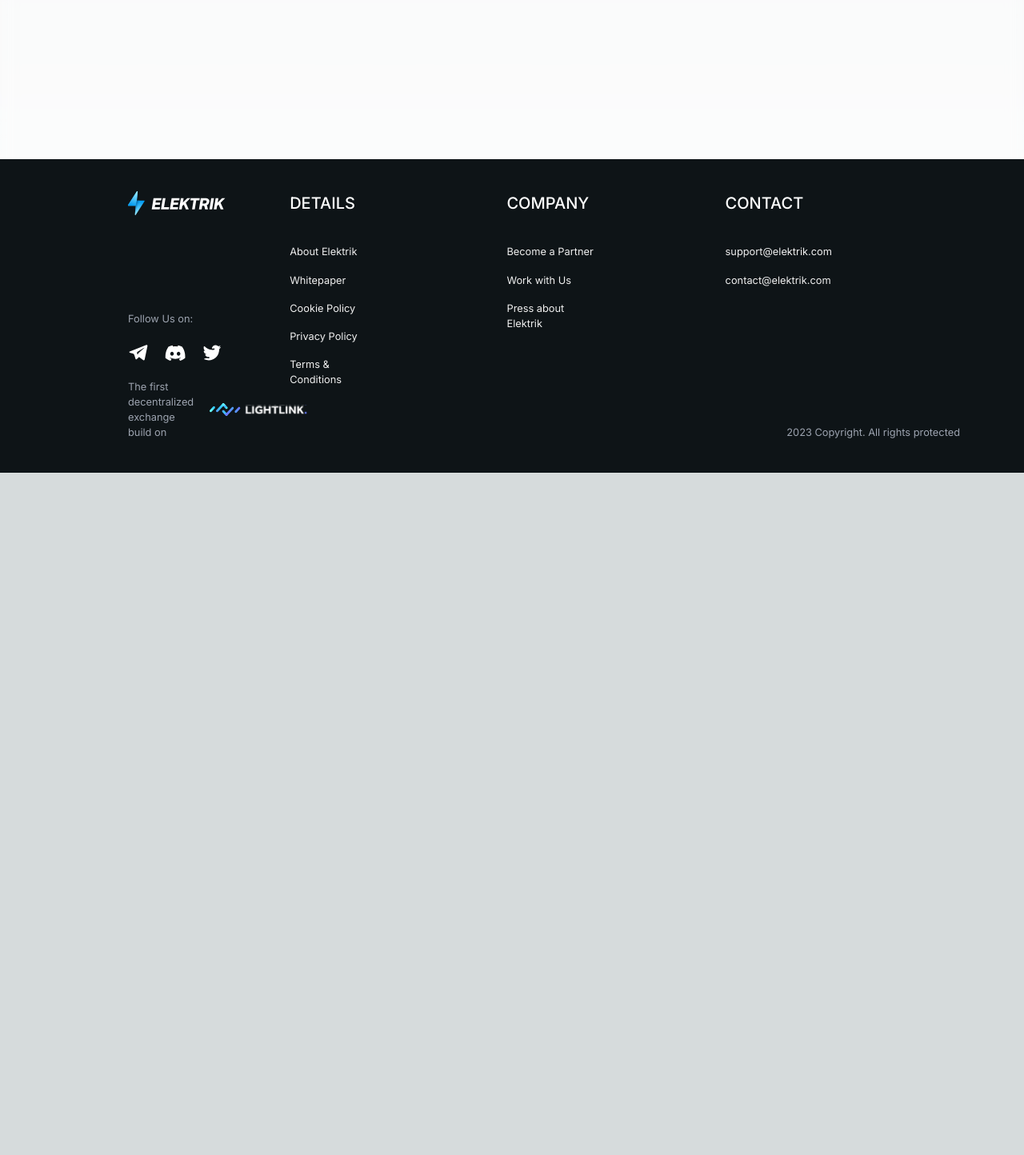
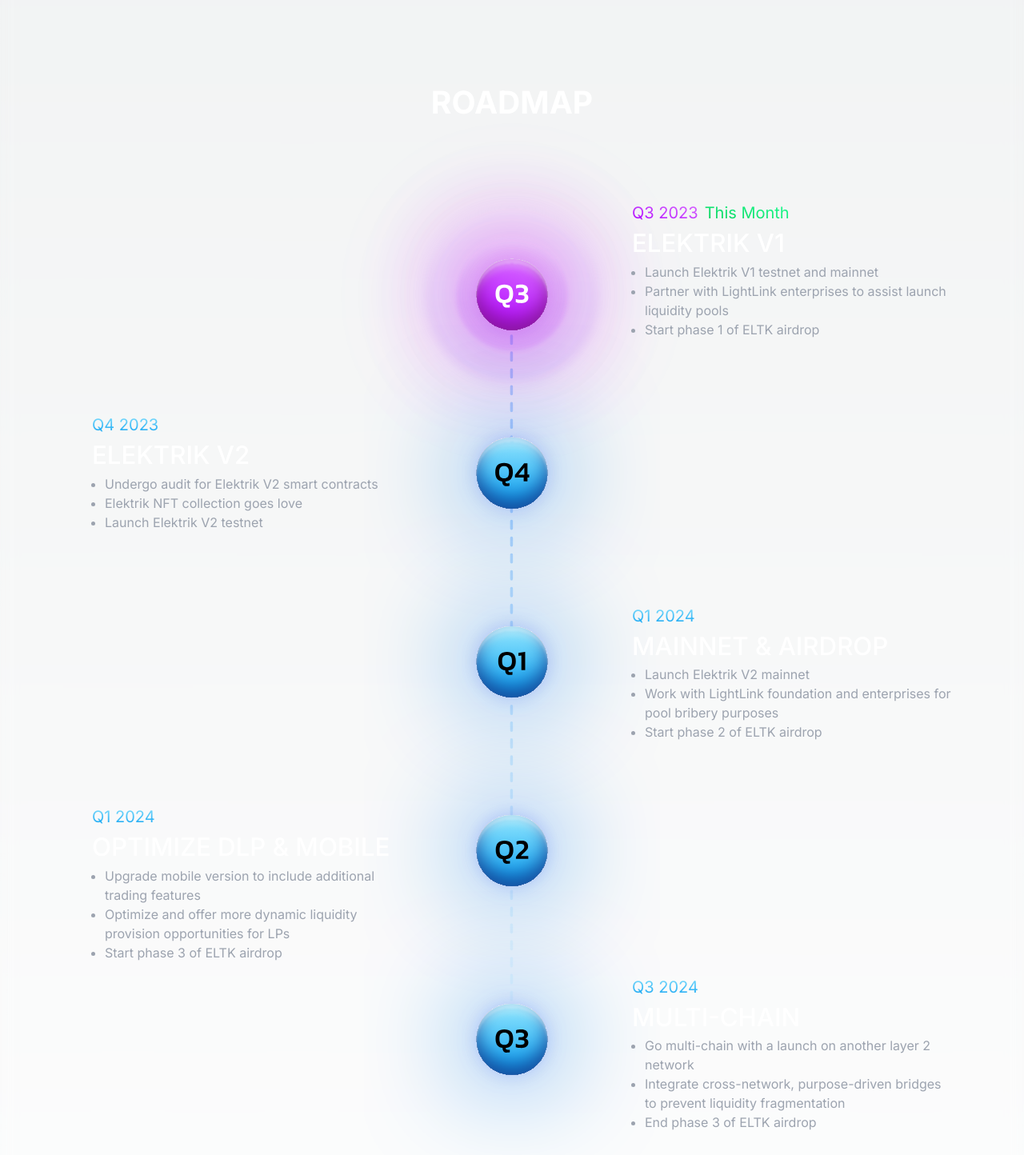
Before and after one commit to HassanKhan123/landing-page, a Next.js app: page / in a window 1280 px wide. Shown: the part 4206-5650 px from the top of the page at 80% size. Before the commit the page ends 4797 px from the top, so only its background shows below. Built offline with nearby package versions, Linux system fonts and the light colour scheme.

Commit message:
added: roadmap section

```diff
--- a/app/(Product)/page.tsx
+++ b/app/(Product)/page.tsx
@@ -3,6 +3,7 @@
 import Hero from "@/components/Hero";
 import Mission from "@/components/Mission";
 import Partners from "@/components/Partners";
+import Roadmap from "@/components/Roadmap";
 import Tokenomics from "@/components/Tokenomics";
 import Image from "next/image";
 
@@ -15,6 +16,7 @@
       <Partners />
       <Tokenomics />
       <Mission />
+      <Roadmap />
     </>
   );
 }
--- a/app/globals.css
+++ b/app/globals.css
@@ -158,3 +158,67 @@
   /* background-size: cover; */
   height: 50rem;
 }
+
+.roadmap-text-section-1 {
+  position: absolute;
+  left: 80%;
+  top: 7%;
+  width: 100%;
+}
+
+.roadmap-text-section-2 {
+  position: absolute;
+  top: 27%;
+  left: -55%;
+  width: 100%;
+}
+
+.roadmap-text-section-3 {
+  position: absolute;
+  top: 45%;
+  left: 80%;
+  width: 100%;
+}
+
+.roadmap-text-section-4 {
+  position: absolute;
+  top: 64%;
+  left: -55%;
+  width: 100%;
+}
+
+.roadmap-text-section-5 {
+  position: absolute;
+  top: 80%;
+  left: 80%;
+  width: 100%;
+}
+
+.quarter-3 {
+  background: linear-gradient(194.34deg, #d96dff 3.9%, #ad00ff 98.12%);
+
+  background-clip: text;
+  -webkit-background-clip: text; /* For Safari/WebKit browsers */
+  color: transparent;
+}
+
+.quarter-2 {
+  background: linear-gradient(180deg, #95e8fe 0%, #029bf1 100%);
+
+  background-clip: text;
+  -webkit-background-clip: text; /* For Safari/WebKit browsers */
+  color: transparent;
+}
+
+.month {
+  background: linear-gradient(194.34deg, #23ff95 3.9%, #03cd54 98.12%);
+
+  background-clip: text;
+  -webkit-background-clip: text; /* For Safari/WebKit browsers */
+  color: transparent;
+}
+
+.roadmap-list {
+  list-style-type: disc;
+  width: 80%;
+}
--- /dev/null
+++ b/components/Roadmap.tsx
@@ -0,0 +1,107 @@
+import Image from "next/image";
+import React from "react";
+
+const Roadmap = () => {
+  return (
+    <section className='mx-40 flex flex-col items-center justify-center'>
+      <p className='text-light-1 text-4xl uppercase font-bold'>Roadmap</p>
+
+      <div className='relative'>
+        <Image
+          src='/assets/roadmap.svg'
+          alt='roadmap'
+          width={500}
+          height={500}
+          style={{ marginTop: -40 }}
+        />
+
+        <div className='roadmap-text-section-1'>
+          <div className='flex flex-row'>
+            <p className='text-xl quarter-3'>Q3 2023 </p>
+            {"  "}
+            <p className='text-xl month ml-2'> This Month</p>
+          </div>
+          <p className='text-light-1 text-3xl uppercase font-medium'>
+            ELEKTRIK V1
+          </p>
+          <ul className='roadmap-list pl-4'>
+            <li className='text-dark-4'>
+              Launch Elektrik V1 testnet and mainnet
+            </li>
+            <li className='text-dark-4'>
+              Partner with LightLink enterprises to assist launch liquidity
+              pools
+            </li>
+            <li className='text-dark-4'>Start phase 1 of ELTK airdrop</li>
+          </ul>
+        </div>
+
+        <div className='roadmap-text-section-2'>
+          <p className='text-xl quarter-2'>Q4 2023 </p>
+
+          <p className='text-light-1 text-3xl uppercase font-medium'>
+            ELEKTRIK V2
+          </p>
+          <ul className='roadmap-list pl-4'>
+            <li className='text-dark-4'>
+              Undergo audit for Elektrik V2 smart contracts
+            </li>
+            <li className='text-dark-4'>Elektrik NFT collection goes love</li>
+            <li className='text-dark-4'>Launch Elektrik V2 testnet</li>
+          </ul>
+        </div>
+        <div className='roadmap-text-section-3'>
+          <p className='text-xl quarter-2'>Q1 2024 </p>
+          <p className='text-light-1 text-3xl uppercase font-medium'>
+            Mainnet & Airdrop
+          </p>
+
+          <ul className='roadmap-list pl-4'>
+            <li className='text-dark-4'>Launch Elektrik V2 mainnet</li>
+            <li className='text-dark-4'>
+              Work with LightLink foundation and enterprises for pool bribery
+              purposes
+            </li>
+            <li className='text-dark-4'>Start phase 2 of ELTK airdrop</li>
+          </ul>
+        </div>
+        <div className='roadmap-text-section-4'>
+          <p className='text-xl quarter-2'>Q1 2024 </p>
+          <p className='text-light-1 text-3xl uppercase font-medium'>
+            Optimize DLP & Mobile
+          </p>
+
+          <ul className='roadmap-list pl-4'>
+            <li className='text-dark-4'>
+              Upgrade mobile version to include additional trading features
+            </li>
+            <li className='text-dark-4'>
+              Optimize and offer more dynamic liquidity provision opportunities
+              for LPs
+            </li>
+            <li className='text-dark-4'>Start phase 3 of ELTK airdrop</li>
+          </ul>
+        </div>
+        <div className='roadmap-text-section-5'>
+          <p className='text-xl quarter-2'>Q3 2024 </p>
+          <p className='text-light-1 text-3xl uppercase font-medium'>
+            Multi-Chain
+          </p>
+
+          <ul className='roadmap-list pl-4'>
+            <li className='text-dark-4'>
+              Go multi-chain with a launch on another layer 2 network
+            </li>
+            <li className='text-dark-4'>
+              Integrate cross-network, purpose-driven bridges to prevent
+              liquidity fragmentation
+            </li>
+            <li className='text-dark-4'>End phase 3 of ELTK airdrop</li>
+          </ul>
+        </div>
+      </div>
+    </section>
+  );
+};
+
+export default Roadmap;
```
Also changed, not shown: public/assets/roadmap.svg (added).
